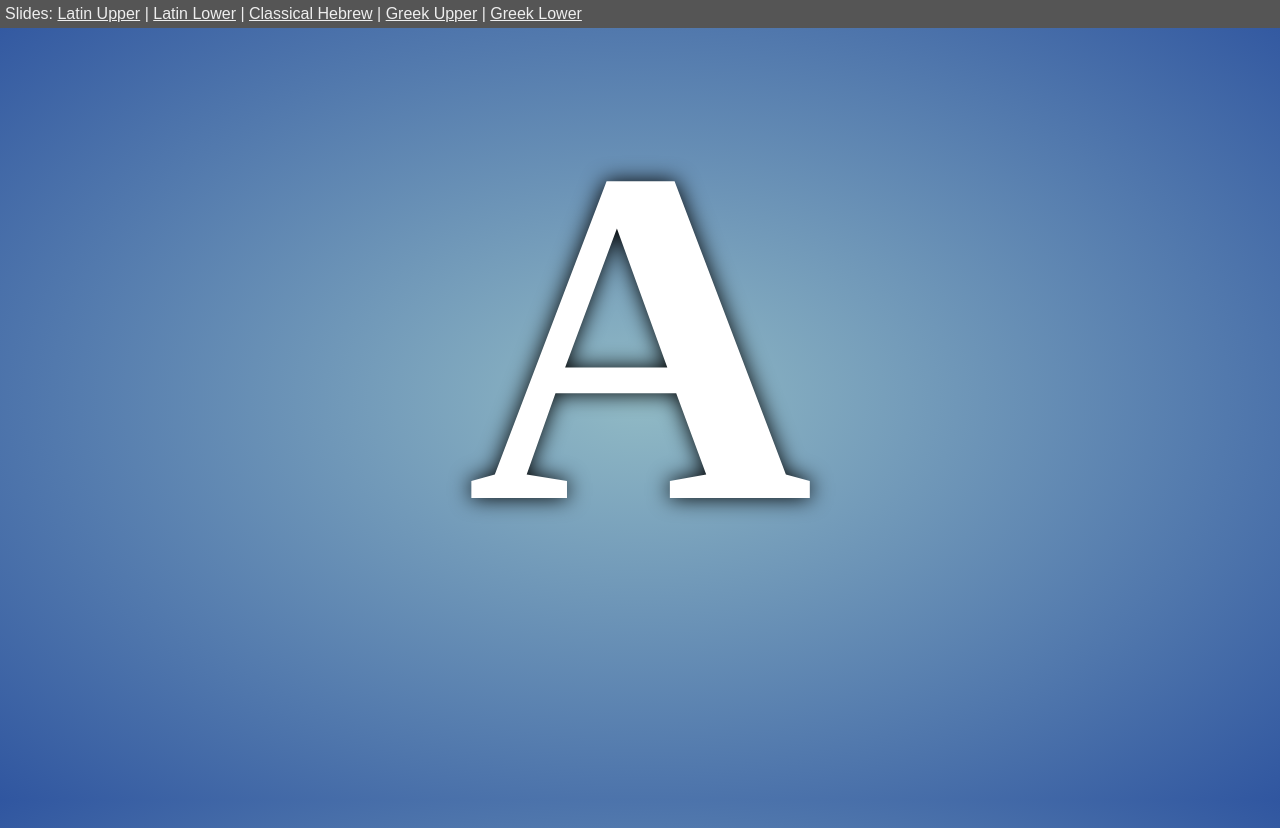
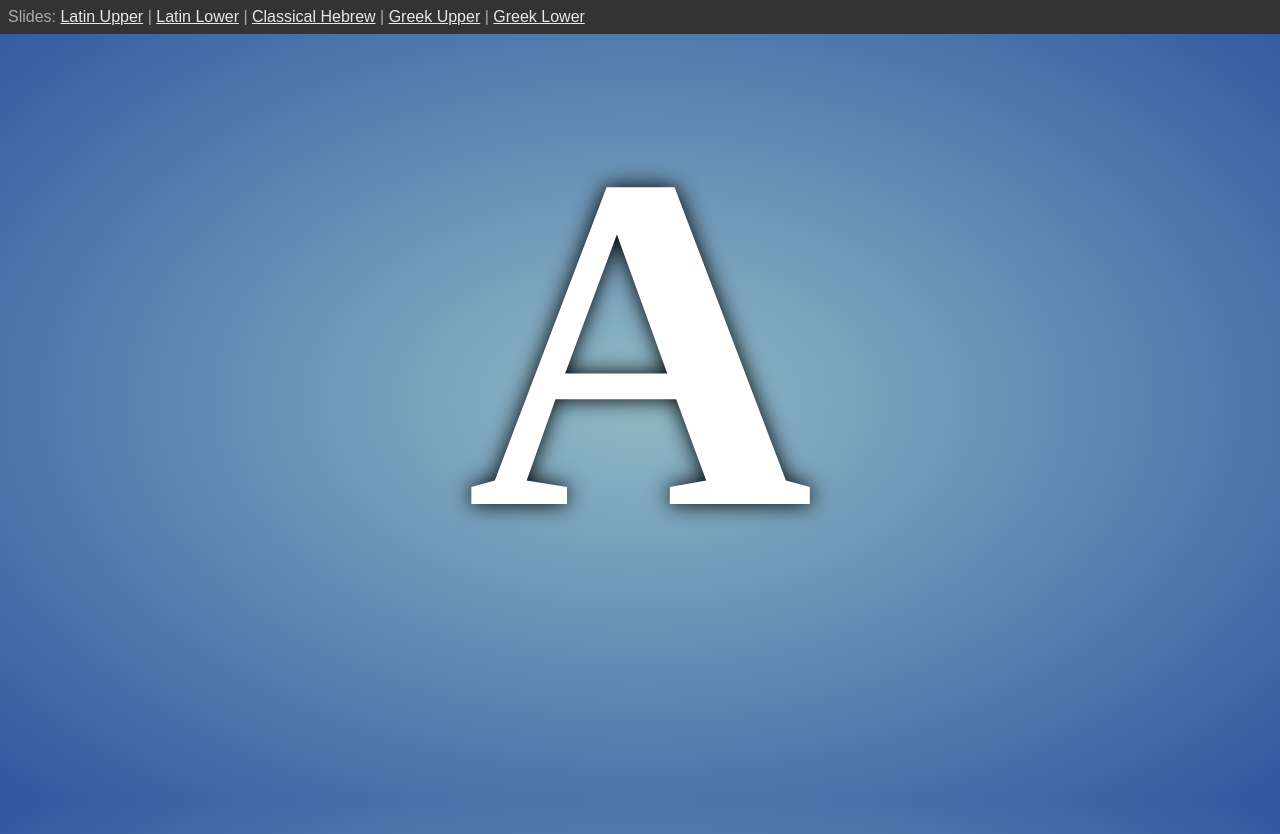
Before and after one commit to xhroot/abcslides-com, a plain HTML site: page index.html in a window 1280 px wide. Drawn offline with nearby package versions, Linux system fonts and the light colour scheme.

Commit message:
fixed unbind bug and added nav

```diff
--- a/main.css
+++ b/main.css
@@ -7,14 +7,14 @@ html,body {
 }
 
 header {
-  background-color: #555;
-  color: #eee;
-  padding: 5px;
+  background-color: #333;
+  color: #aaa;
+  padding: 8px;
   font-weight: normal;
 }
 
 header a {
-  color: #eee;
+  color: #e8e8e8;
 }
 
 header a:hover {
--- a/main.js
+++ b/main.js
@@ -6,12 +6,12 @@ $(() => {
       .join(' | ');
   $('#nav').html(navLinks);
 
-  //``TODO slideSet needs a reset()
-  //``TODO bug position is shared? or weird
-  // When new slide set selected, switch to new set and reset position.
+  // When new slide set selected, switch to new set and restart at beginning.
   $('.setLink').click((e) => {
     const newSet = slideSets[e.target.innerText];
+    $(document).off('keyup');
     $(document).keyup(newSet.keyup.bind(newSet, display));
+    newSet.reset();
     display(newSet.current());
   });
 
--- a/slideset.js
+++ b/slideset.js
@@ -1,8 +1,7 @@
 class SlideSet {
   constructor(slides) {
     this.slides = slides;
-    this.position = 0;
-    this.showAnswer = false;
+    this.reset();
   }
 
   current() {
@@ -13,6 +12,11 @@ class SlideSet {
                 ? Object.values(slide)[0]
                 : '',
     };
+  }
+
+  reset() {
+    this.position = 0;
+    this.showAnswer = false;
   }
 
   advance() {
```
Also changed, not shown: 1 other file.
